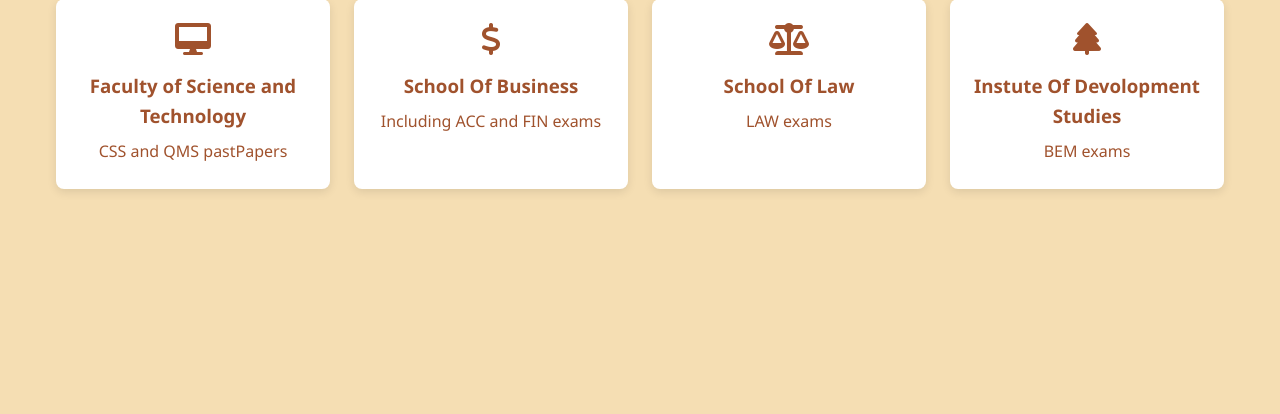
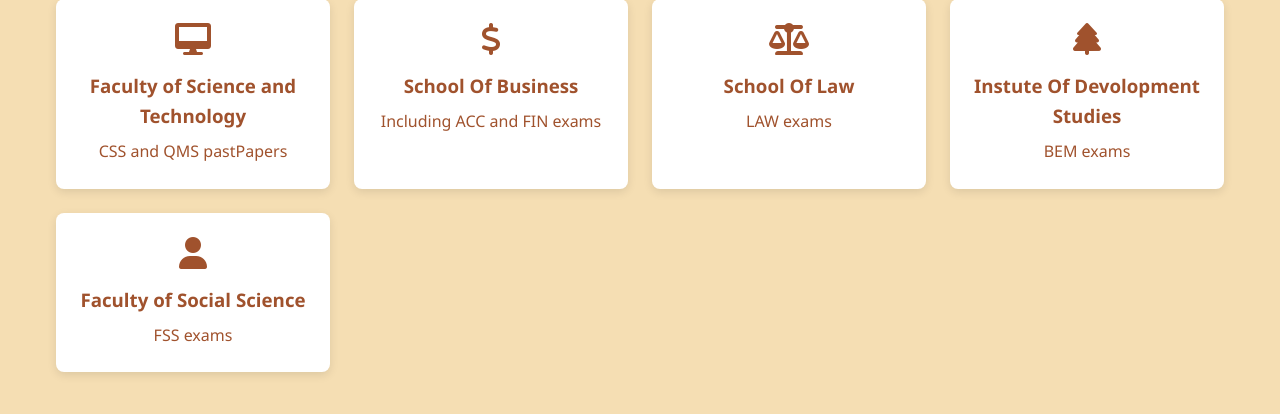
Before and after one commit to Mkombe100/PastPaperPortal_System, a Flask app: page / in a window 1280 px wide. Shown: the part 185-599 px from the top of the page. Run offline with Flask 3, Linux system fonts and the light colour scheme; some libraries are stand-ins or nearby versions.

Commit message:
Update index.html

```diff
--- a/templates/index.html
+++ b/templates/index.html
@@ -359,6 +359,12 @@
                     <h3>Instute Of Devolopment Studies</h3>
                     <p>BEM exams</p>
                 </div>
+
+                <div class="link-card" onclick="window.location.href='/faculty/view?faculty_id=21'">
+                    <i class="fas fa-user"></i>
+                    <h3>Faculty of Social Science</h3>
+                    <p>FSS exams</p>
+                </div>
             </div>
 
 
```
